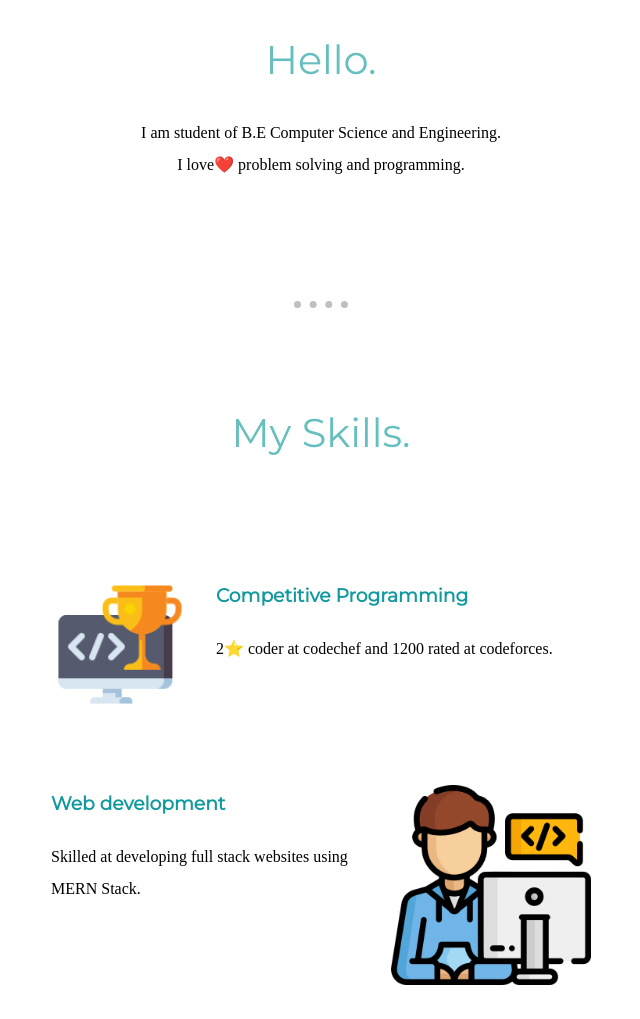
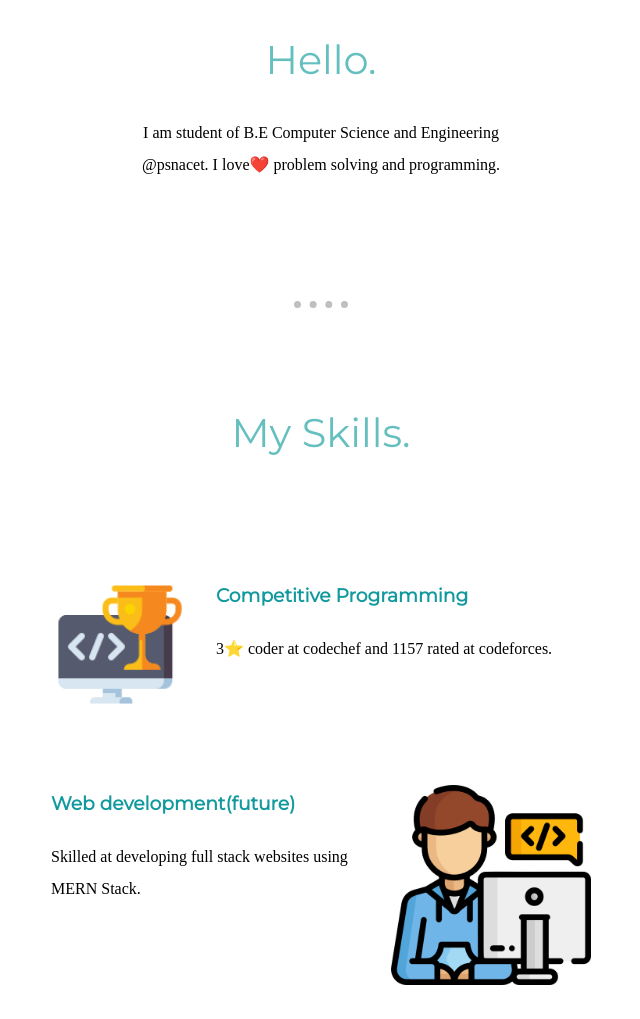
Before and after one commit to Anish-Karthik/personal-page, a plain HTML site: page index.html in a window 1280 px wide. Shown: the part 1078-2097 px from the top of the page, without its empty margins (319-959 px from the left). Drawn offline with Linux system fonts and the light colour scheme.

Commit message:
Update index.html

```diff
--- a/index.html
+++ b/index.html
@@ -23,7 +23,7 @@
         <div class="profile">
             <img src="images/Anish-Profile.png" alt="Anish Karthik's Profile picture" style="height: 200px;">
             <h2>Hello.</h2>
-            <p class="intro">I am student of B.E Computer Science and Engineering. I love❤️ problem solving and
+            <p class="intro">I am student of B.E Computer Science and Engineering @psnacet. I love❤️ problem solving and
             programming.</p>
         </div>
 
@@ -33,11 +33,11 @@
             <div class="skill-row">
                 <img class="skill-img-left" src="images/CP.png" alt="" >
                 <h3>Competitive Programming</h3>
-                <p class="skill-description-left">2⭐ coder at codechef and 1200 rated at codeforces.</p>
+                <p class="skill-description-left">3⭐ coder at codechef and 1157 rated at codeforces.</p>
             </div>
             <div class="skill-row">
                 <img class="skill-img-right" src="images/web-dev.png" alt="">
-                <h3>Web development</h3>
+                <h3>Web development(future)</h3>
                 <p class="skill-description-right" >Skilled at developing full stack websites using MERN Stack.</p>
             </div>
         </div>
@@ -46,7 +46,7 @@
             <h2>Get In Touch</h2>
             <h3>If you love coding as much as I do.</h3>
             <p >Love programming and problem solving as much as I do? Let's code along and have fun!</p>
-            <a href="mailto:anishkarthik.54321@gmail.com"><button class="btn" >CONTACT ME</button></a>
+            <a href="mailto:anishkarthika21cs@psnacet.edu.in"><button class="btn" >CONTACT ME</button></a>
         </div>
     </div>
 
```
